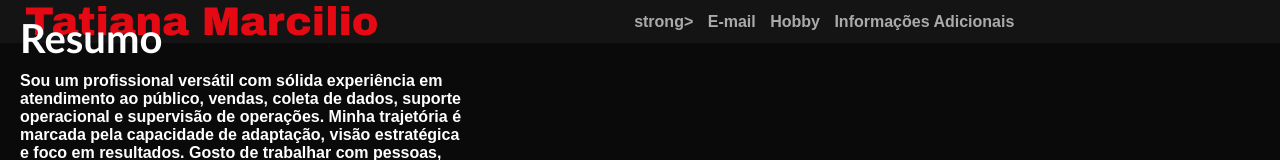
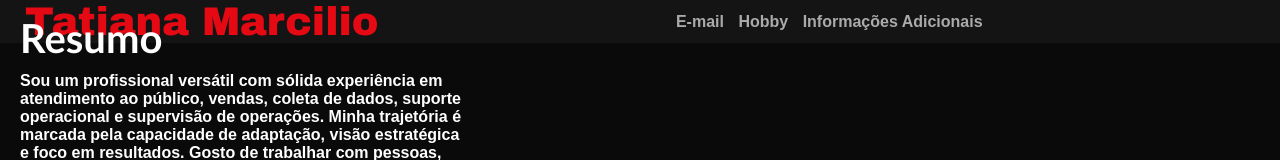
Before and after one commit to Tati1409/Portifolio_TatiMarcilio, a plain HTML site: page index.html in a window 1280 px wide. Shown: the top 160 px of the page. Drawn offline with Linux system fonts and the light colour scheme; files whose address does not match are found by name.

Commit message:
Update index.html

```diff
--- a/index.html
+++ b/index.html
@@ -19,7 +19,7 @@
         <div class="container">
             <h2 class="logo">Tatiana Marcilio</h2>
             <nav>
-                <a href="#"><strong>strong><Contato</a>
+                <a href="#"><strong><strong><Contato</a>
                 <a href="#"><strong>E-mail</a>
                 <a href="#"><strong>Hobby</a>
                 <a href="#"><strong>Informações Adicionais</a>
```
